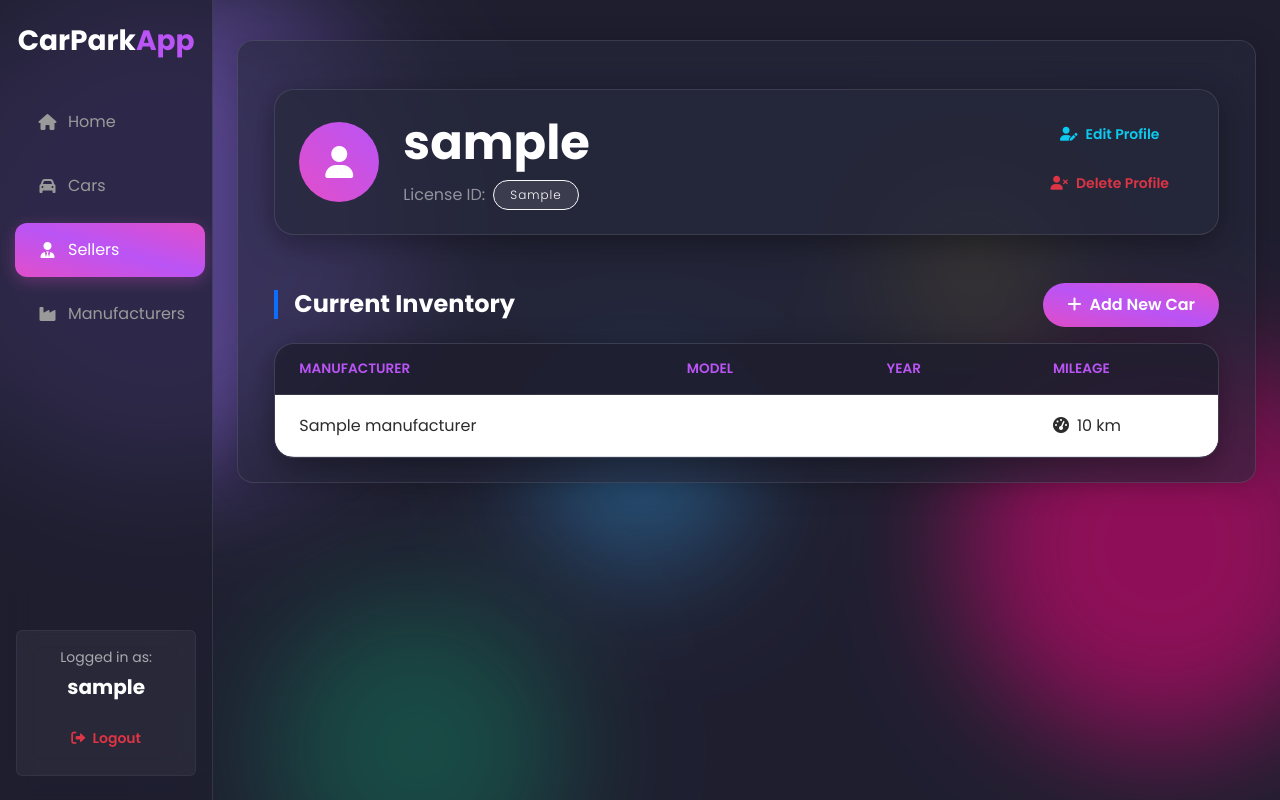
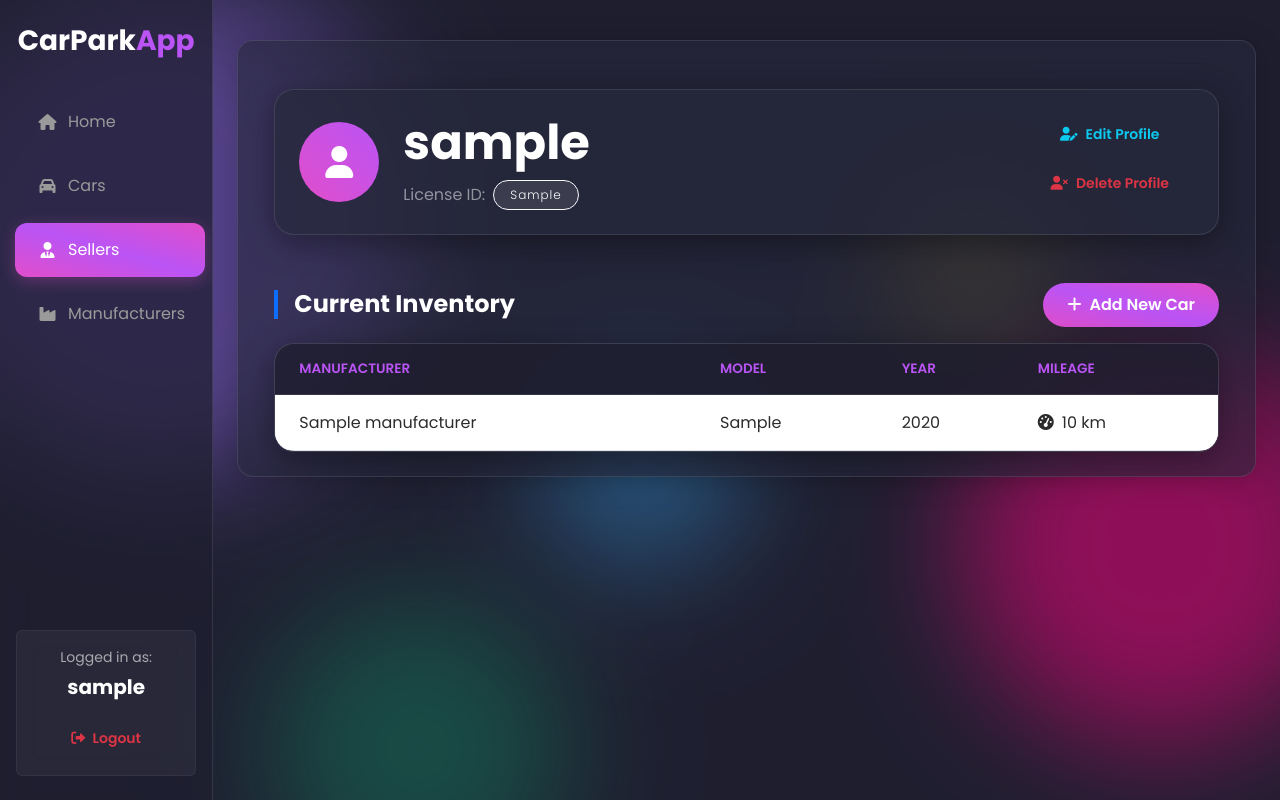
Before and after one commit to BossUA1998/Car_Park, a Django app: page /sellers/1/ in a window 1280 px wide. Run offline with Django 5.2, Linux system fonts and the light colour scheme; a user stored in the database is signed in; tables that the repository leaves empty hold one stand-in row (values such as "Sample post").

Commit message:
Debug style finish

```diff
--- a/templates/Car_service/seller_detail.html
+++ b/templates/Car_service/seller_detail.html
@@ -60,10 +60,10 @@
             <tr style="cursor: pointer;" onclick="window.location='{% url 'cars:car-detail' pk=car.pk %}'">
               <td class="align-middle ps-4 text-white-50">{{ car.manufacturer.name }}</td>
               <td class="align-middle">
-                  <span class="fw-bold text-white fs-5">{{ car.model }}</span>
+                  <span>{{ car.model }}</span>
               </td>
               <td class="align-middle">
-                  <span class="year-badge">{{ car.year }}</span>
+                  <span>{{ car.year }}</span>
               </td>
               <td class="align-middle text-white">
                   <i class="fas fa-tachometer-alt me-2 text-white-50"></i>{{ car.mileage }} km
```
Also changed, not shown: Car_service/views.py (+4 -9 lines), templates/Car_service/car_confirm_delete.html (line endings or trailing spaces), templates/Car_service/car_detail.html (line endings or trailing spaces), templates/Car_service/car_form.html (line endings or trailing spaces), templates/Car_service/car_list.html (line endings or trailing spaces), templates/Car_service/index.html (line endings or trailing spaces), templates/Car_service/manufacturer_cars.html (line endings or trailing spaces), templates/Car_service/manufacturer_confirm_delete.html (line endings or trailing spaces), templates/Car_service/manufacturer_form.html (line endings or trailing spaces), templates/Car_service/seller_confirm_delete.html (line endings or trailing spaces), templates/Car_service/seller_form.html (line endings or trailing spaces), templates/base.html (line endings or trailing spaces), templates/includes/pagination.html (line endings or trailing spaces), templates/includes/search_form.html (line endings or trailing spaces), 2 more files.
